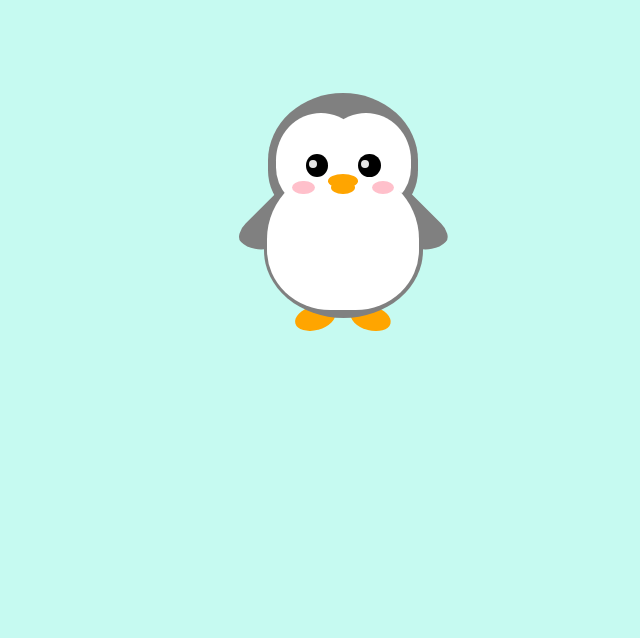
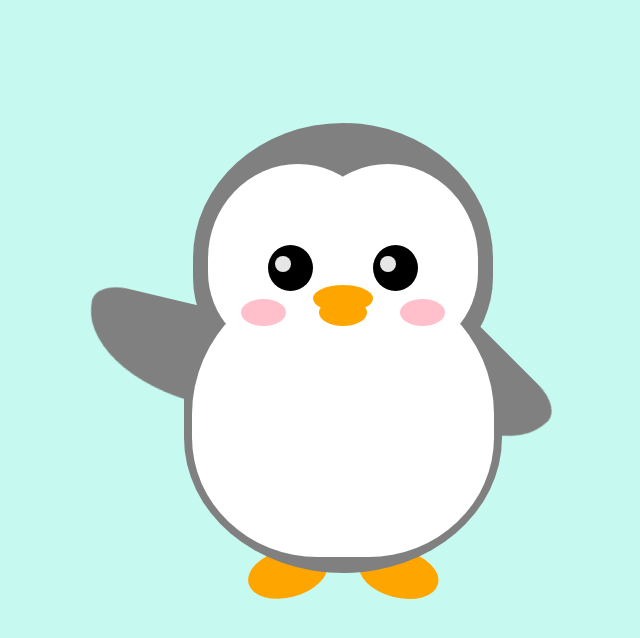
Before and after one commit to TUANKHAIQNVN/penguin_draw, a plain HTML site: page index.html in a window 1280 px wide. Shown: the whole page, without its empty margins (297-937 px from the left). Drawn offline with Linux system fonts and the light colour scheme.

Commit message:
update animate penguin

```diff
--- a/index.html
+++ b/index.html
@@ -5,19 +5,36 @@
 <meta name="viewport" content="width=device-width, initial-scale=1.0">
 <link rel = "icon" href = "icon.svg" type="image/x-icon">
 <style>
+	:root {
+		--penguin-size: 600px;
+		--penguin-skin: gray;
+		--penguin-belly: white;
+		--penguin-beak: orange;
+		--margin-top-penguin: 5%;
+	}
+	@media screen and (max-width: 479px) {
+		:root {
+			--penguin-size: 250px;
+			--penguin-skin: black;
+			--margin-top-penguin: 60%;
+		}
+	}
+	@media screen and (min-width: 480px) and (max-width: 1023px) {
+		:root {
+			--penguin-size: 400px;
+			--margin-top-penguin: 40%;
+		}
+	}
 	body{
 		background: #c6faf1;
 	}
 	.penguin {
-		--penguin-skin: gray;
-		--penguin-belly: white;
-		--penguin-beak: orange;
 		position: relative;
 		margin: auto;
 		display: block;
-		margin-top: 5%;
-		width: 300px;
-		height: 300px;
+		margin-top: var(--margin-top-penguin);
+		width: var(--penguin-size);
+		height: var(--penguin-size);
 	}
 	.penguin__head {
 		position: absolute;
@@ -133,10 +150,31 @@
 		border-radius: 30% 30% 30% 120%;
 
 	}
+	@keyframes wave {
+		10% {
+			transform: rotate(110deg);
+		}
+		20% {
+			transform: rotate(130deg);
+		}
+		30% {
+			transform: rotate(110deg);
+		}
+		40% {
+			transform: rotate(130deg);
+		}
+	}
 	.penguin__hand--left {
-		left: -5%;
-		transform: rotate(45deg) scaleX(-1);
+		top: 4%;
+		left: 24%;
+		border-radius: 30% 30% 120% 30%;
+		transform: rotate(70deg);
 		z-index: -1;
+		animation-name: wave;
+		animation-duration: 3s;
+		animation-iteration-count: infinite;
+		transform-origin: -5% 0%;
+		animation-timing-function: linear;
 	}
 	.penguin__hand--right {
 		right: -5%;
```
